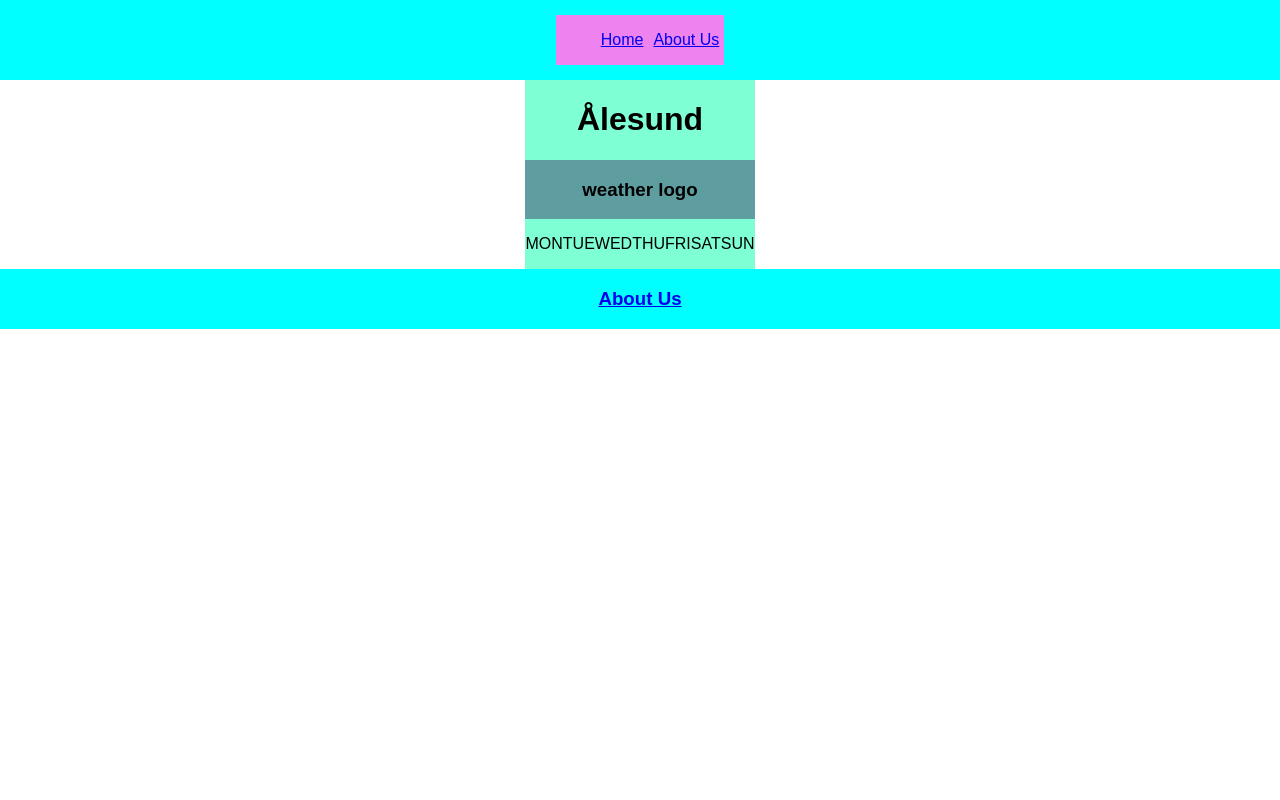
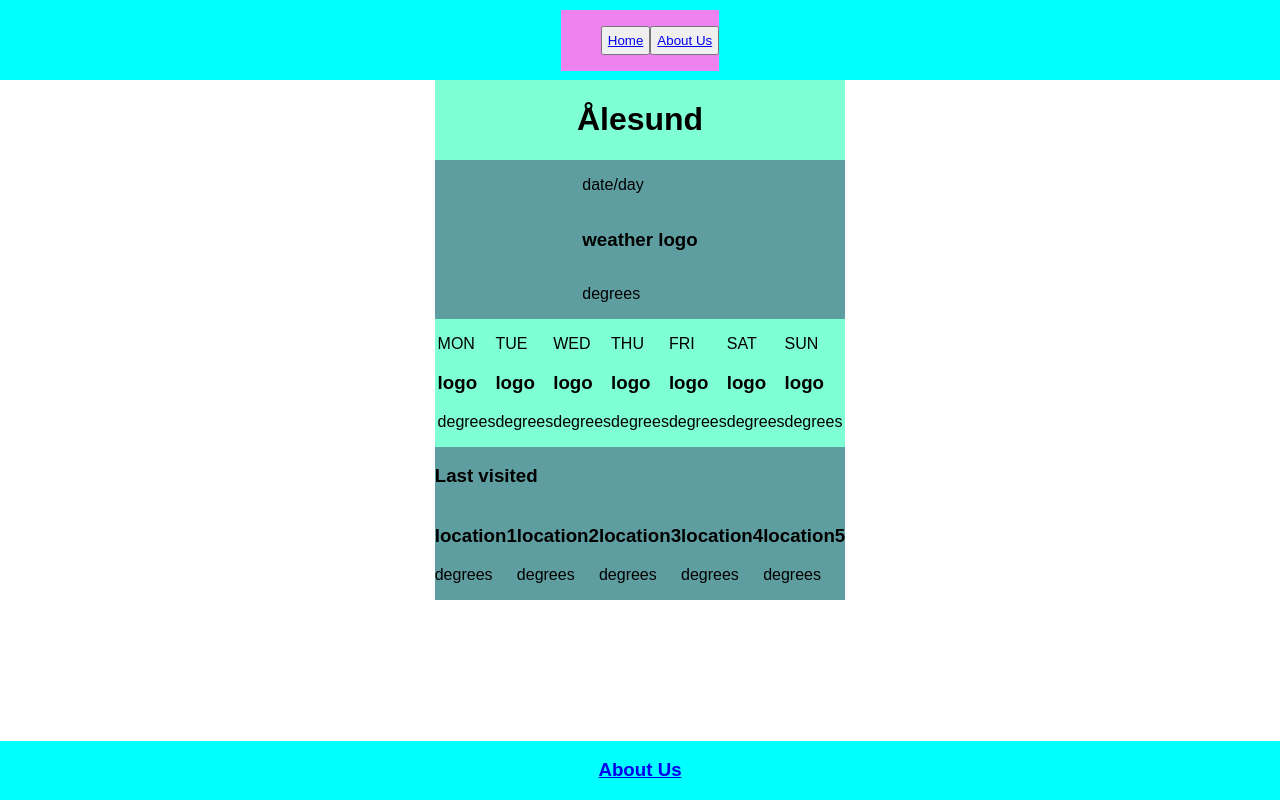
Before and after one commit to eirikimrik/weatherapp, a React (Create React App) app: page / in a window 1280 px wide. Built offline with nearby package versions, Linux system fonts and the light colour scheme.

Commit message:
further work on home page. managed to attach footer to bottom

```diff
--- a/src/components/Footer.css
+++ b/src/components/Footer.css
@@ -2,4 +2,8 @@
     background-color: aqua;
     display: flex;
     justify-content: center;
+    position:absolute;
+    left:0;
+    bottom:0;
+    right:0;
 }
--- a/src/components/NavBar.js
+++ b/src/components/NavBar.js
@@ -8,12 +8,13 @@ function NavBar() {
             <nav className="nav_container">
                 <div className={"nav__menu"} id="nav-menu">
                     <ul className="nav__list">
-                        <a className="nav__item">
-                            <NavLink to="/" className="nav__link" >Home</NavLink>
-                        </a>
-                        <a className="nav__item">
-                            <NavLink to="/about" className="nav__link" >About Us</NavLink>
-                        </a>
+                        <button className="nav__item">
+                            <NavLink to="/" className="nav__link">Home</NavLink>
+                        </button>
+                        <button className="nav__item">
+                            <NavLink to="/about" className="nav__link">About Us</NavLink>
+                        </button>
+
                     </ul>
 
                 </div>
--- a/src/index.css
+++ b/src/index.css
@@ -5,6 +5,7 @@ body {
     sans-serif;
   -webkit-font-smoothing: antialiased;
   -moz-osx-font-smoothing: grayscale;
+
 }
 
 code {
--- a/src/pages/Home.css
+++ b/src/pages/Home.css
@@ -26,3 +26,13 @@
     justify-content: center;
     background-color: aquamarine;
 }
+
+.lastVisited {
+    display: grid;
+    justify-content: center;
+    background-color: cadetblue;
+}
+
+.lastVisitedContainer {
+    display: flex;
+}
--- a/src/pages/Home.js
+++ b/src/pages/Home.js
@@ -10,16 +10,73 @@ function Home() {
 
                 </div>
                 <div className="currentWeatherContainer">
+                    <p>date/day</p>
                     <h3>weather logo</h3>
+                    <p>degrees</p>
                 </div>
                 <div className="upcomingWeatherContainer">
+                    <div className="mondaycontainer">
                         <p>MON</p>
+                        <h3>logo</h3>
+                        <p>degrees</p>
+                    </div>
+                    <div className="tuesdaycontainer">
                         <p>TUE</p>
+                        <h3>logo</h3>
+                        <p>degrees</p>
+                    </div>
+                    <div className="wednesdaycontainer">
                         <p>WED</p>
+                        <h3>logo</h3>
+                        <p>degrees</p>
+                    </div>
+                    <div className="thursdaycontainer">
                         <p>THU</p>
+                        <h3>logo</h3>
+                        <p>degrees</p>
+                    </div>
+                    <div className="fridaycontainer">
                         <p>FRI</p>
+                        <h3>logo</h3>
+                        <p>degrees</p>
+                    </div>
+                    <div className="saturdaycontainer">
                         <p>SAT</p>
+                        <h3>logo</h3>
+                        <p>degrees</p>
+                    </div>
+                    <div className="sundaycontainer">
                         <p>SUN</p>
+                        <h3>logo</h3>
+                        <p>degrees</p>
+                    </div>
+
+                </div>
+
+                <div className="lastVisited">
+                    <h3>Last visited</h3>
+                    <div className="lastVisitedContainer">
+                        <div className="location1">
+                            <h3>location1</h3>
+                            <p>degrees</p>
+                        </div>
+                        <div className="location2">
+                            <h3>location2</h3>
+                            <p>degrees</p>
+                        </div>
+                        <div className="location3">
+                            <h3>location3</h3>
+                            <p>degrees</p>
+                        </div>
+                        <div className="location4">
+                            <h3>location4</h3>
+                            <p>degrees</p>
+                        </div>
+                        <div className="location5">
+                            <h3>location5</h3>
+                            <p>degrees</p>
+                        </div>
+                    </div>
 
                 </div>
 
```
Lines whose indentation alone changed are shown as unchanged.
